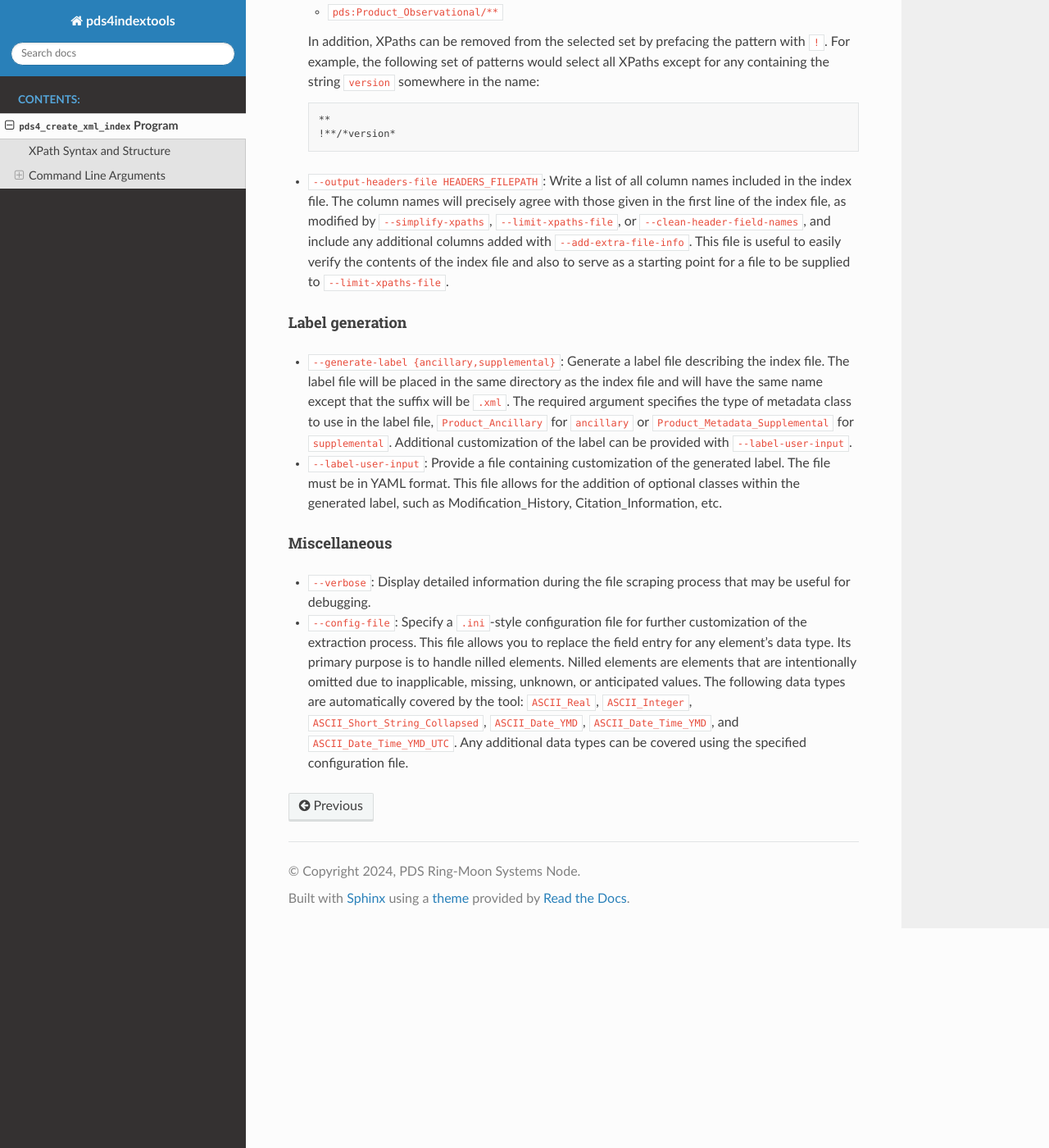
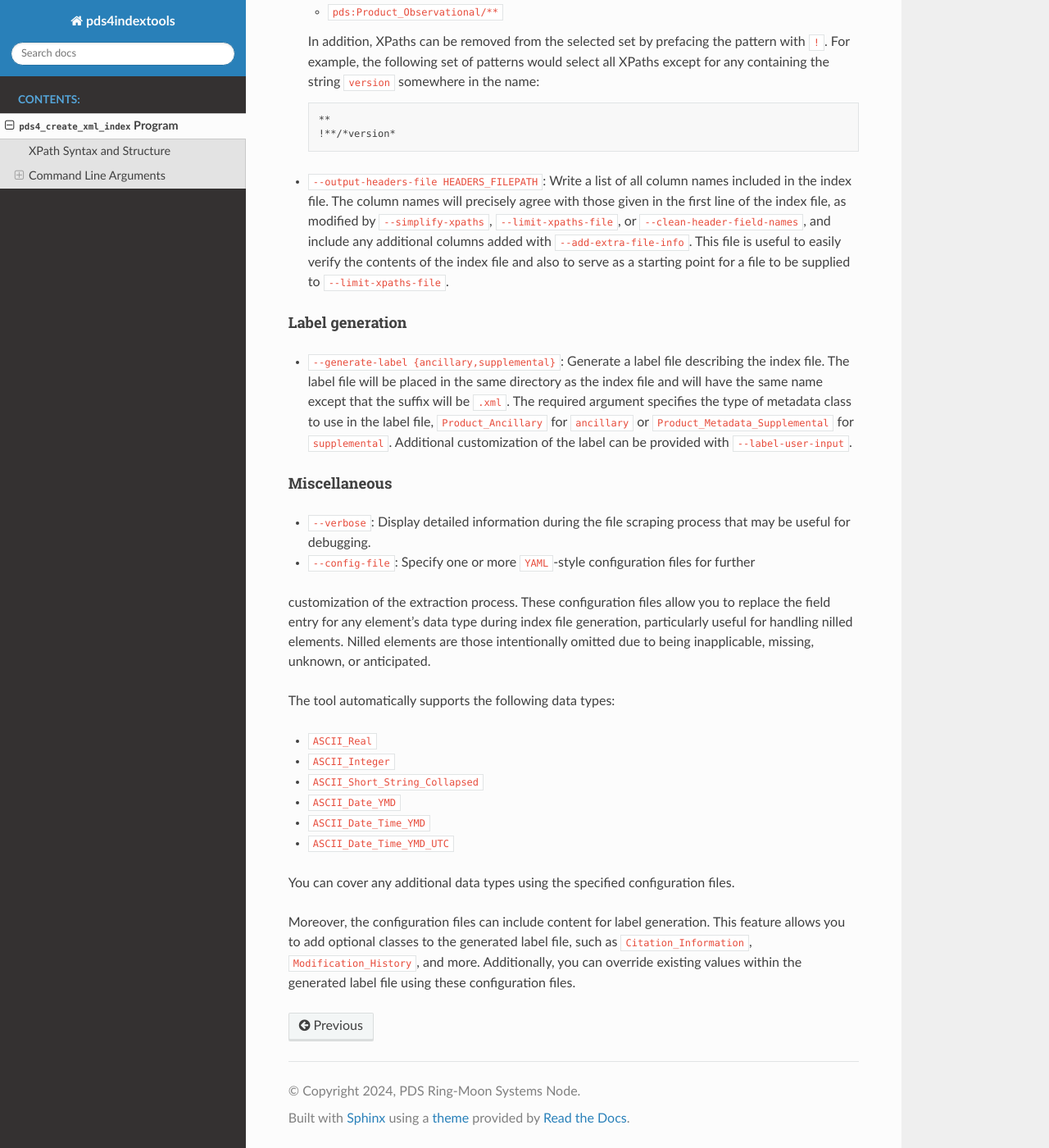
Before and after one commit to SETI/rms-pds4indextools, a Sphinx documentation site: the page built from docs/pds4_create_xml_index.rst, in a window 1280 px wide and 1400 px high, scrolled down 3518 px. Shown: the whole window at 82% size. Built offline with Sphinx 7.4.7 and the Read the Docs theme 2.0.0, drawn with Linux system fonts in a browser that asks for light colours.

Commit message:
Updating documentation

```diff
--- a/docs/pds4_create_xml_index.rst
+++ b/docs/pds4_create_xml_index.rst
@@ -188,21 +188,30 @@ Label generation
   ``ancillary`` or ``Product_Metadata_Supplemental`` for ``supplemental``. Additional
   customization of the label can be provided with ``--label-user-input``.
 
-- ``--label-user-input``: Provide a file containing customization of the generated label.
-  The file must be in YAML format. This file allows for the addition of optional classes
-  within the generated label, such as Modification_History, Citation_Information, etc.
-
 Miscellaneous
 """""""""""""
 
 - ``--verbose``: Display detailed information during the file scraping process that may
   be useful for debugging.
 
-- ``--config-file``: Specify a ``.ini``-style configuration file for further customization
-  of the extraction process. This file allows you to replace the field entry for any
-  element's data type. Its primary purpose is to handle nilled elements. Nilled elements
-  are elements that are intentionally omitted due to inapplicable, missing, unknown, or
-  anticipated values. The following data types are automatically covered by the tool:
-  ``ASCII_Real``, ``ASCII_Integer``, ``ASCII_Short_String_Collapsed``, ``ASCII_Date_YMD``,
-  ``ASCII_Date_Time_YMD``, and ``ASCII_Date_Time_YMD_UTC``. Any additional data types can
-  be covered using the specified configuration file.
+- ``--config-file``: Specify one or more ``YAML``-style configuration files for further
+customization of the extraction process. These configuration files allow you to replace
+the field entry for any element's data type during index file generation, particularly
+useful for handling nilled elements. Nilled elements are those intentionally omitted due
+to being inapplicable, missing, unknown, or anticipated.
+
+The tool automatically supports the following data types:
+
+- ``ASCII_Real``
+- ``ASCII_Integer``
+- ``ASCII_Short_String_Collapsed``
+- ``ASCII_Date_YMD``
+- ``ASCII_Date_Time_YMD``
+- ``ASCII_Date_Time_YMD_UTC``
+
+You can cover any additional data types using the specified configuration files.
+
+Moreover, the configuration files can include content for label generation. This feature
+allows you to add optional classes to the generated label file, such as
+``Citation_Information``, ``Modification_History``, and more. Additionally, you can
+override existing values within the generated label file using these configuration files.
```
Also changed, not shown: 1 other file.
